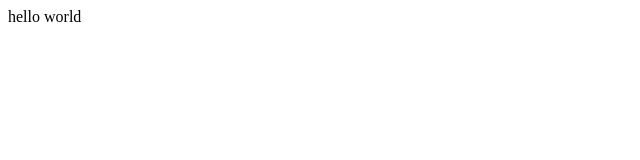
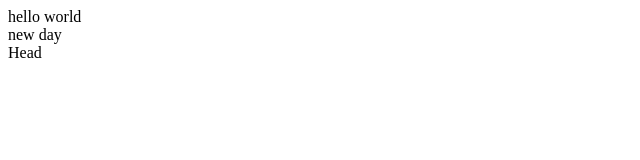
Before and after one commit to im-sad-im/test, a plain HTML site: page index.html in a window 1280 px wide. Shown: the full height of the page, 0-640 px from the left. Drawn offline with Linux system fonts and the light colour scheme.

Commit message:
new header

```diff
--- a/index.html
+++ b/index.html
@@ -8,5 +8,8 @@
 </head>
 <body>
     <div class="container">hello world</div>
+    <div>new day
+    </div>
+    <header>Head</header>
 </body>
 </html>
```
